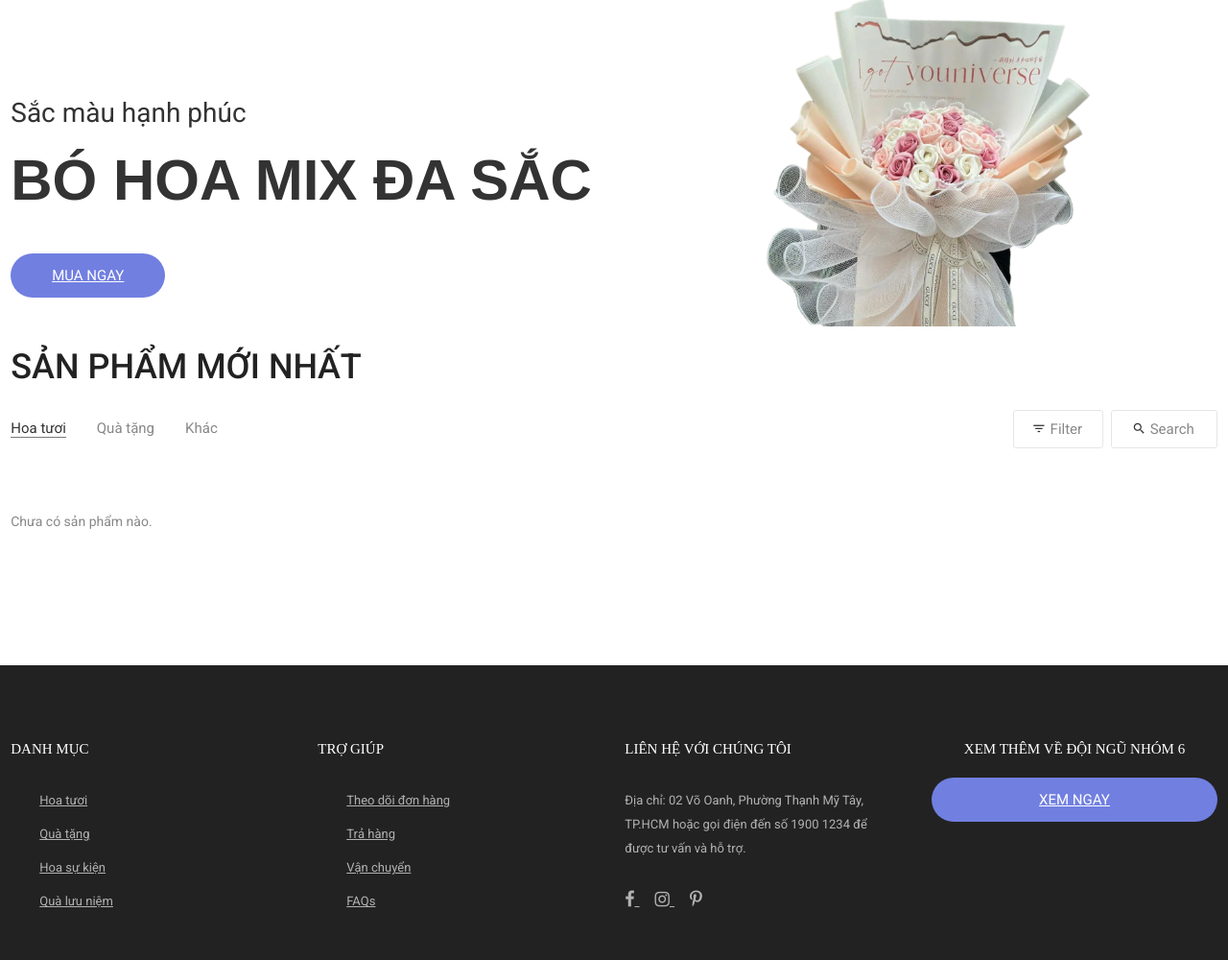
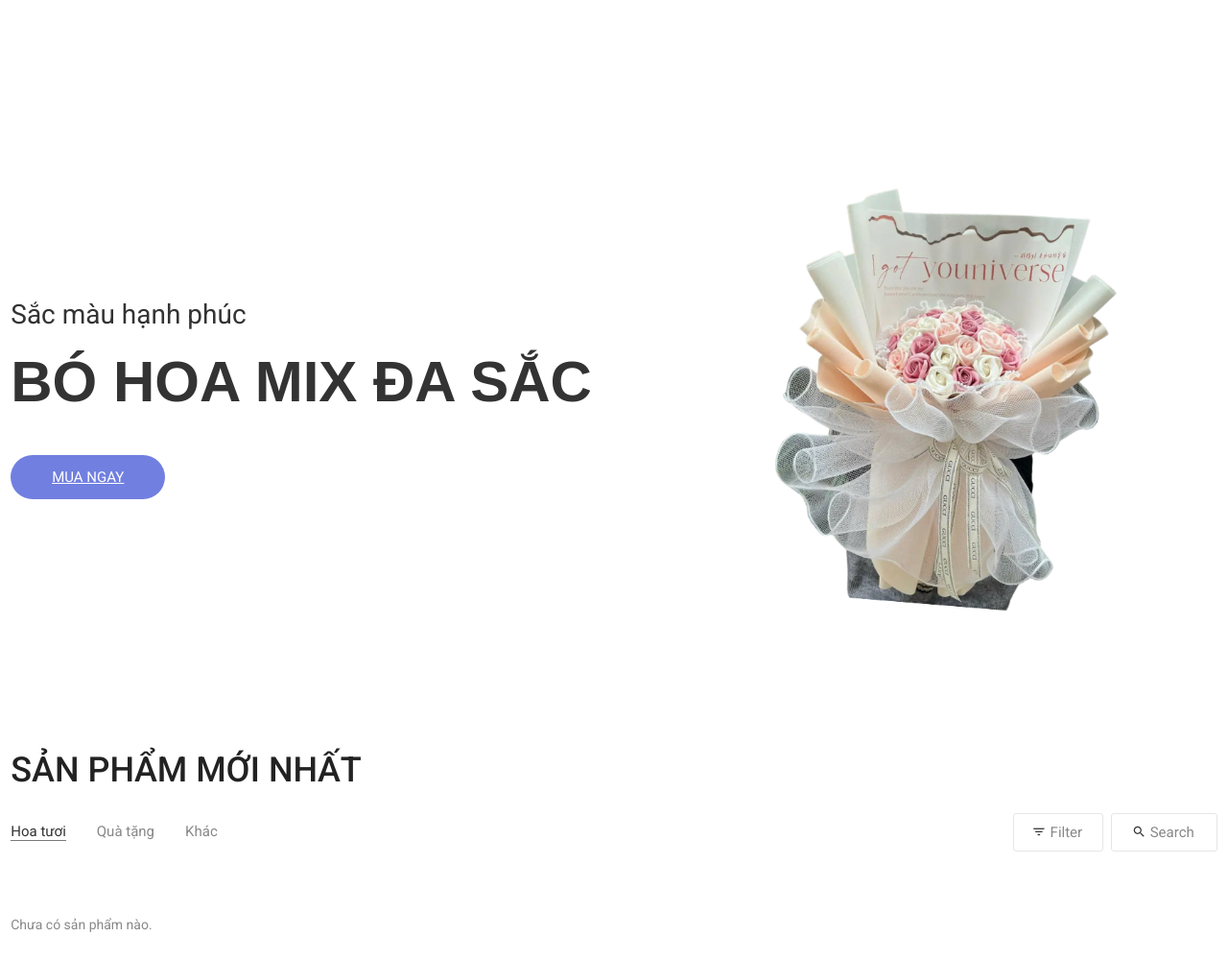
Before and after one commit to tqd-tech/LTW_FlowersGiftNow_Group6, a PHP site: page / in a window 1280 px wide. Shown: the part 124-1124 px from the top of the page at 96% size. Run offline with PHP 8.4, Linux system fonts and the light colour scheme; data that the repository does not hold is empty; some libraries are stand-ins or nearby versions; some web fonts are replaced.

Commit message:
UI: height banner

```diff
--- a/assets/css/main.css
+++ b/assets/css/main.css
@@ -1181,11 +1181,11 @@ font-family: "Roboto", sans-serif;  font-size: 13px;
 /*//////////////////////////////////////////////////////////////////
 [ Slick1 ]*/
 .wrap-slick1 {
-  position: relative;
+  position: relativ
 }
 
 .item-slick1 {
-  height: calc(100vh - 40px);
+  height: calc(100vh - 40px) !important;
   background-size: cover;
   background-repeat: no-repeat;
   background-position: center center;
```
